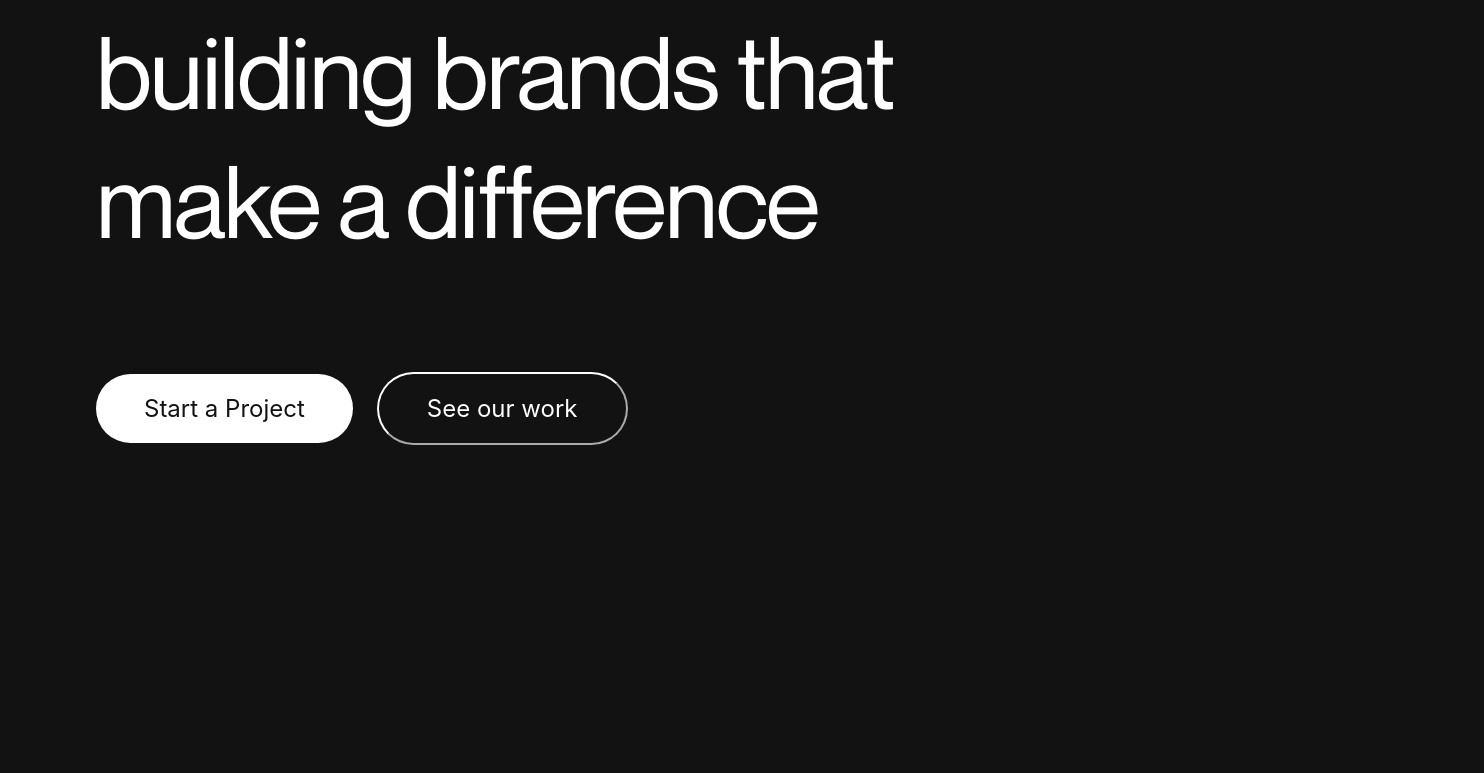
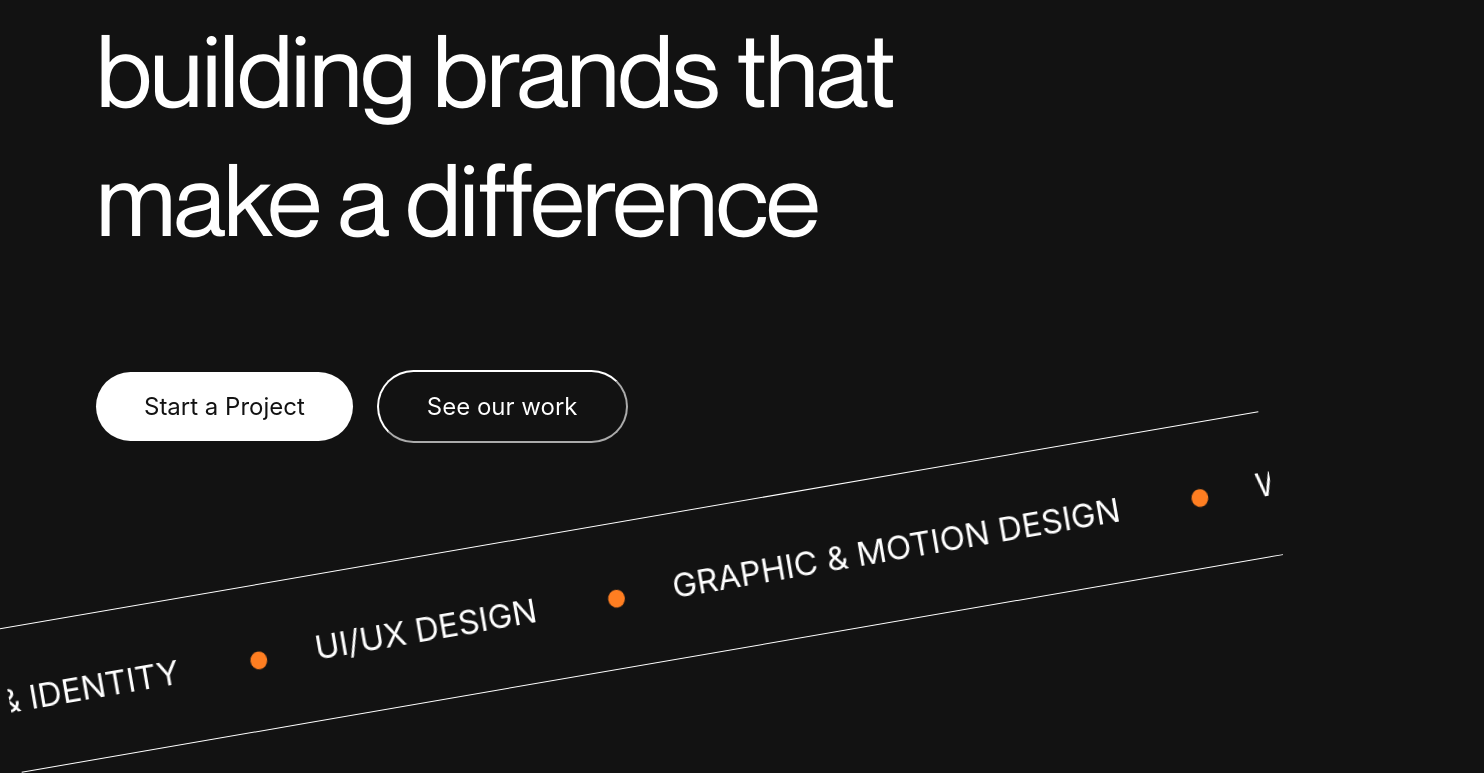
Before and after one commit to enochmakafui/Elleven, a React (Vite) app: page / in a window 1280 px wide. Shown: the part 293-1066 px from the top of the page, 1484 px wide, since content can reach past the window. Before the commit the page ends 800 px from the top, so only its background shows below. Built offline with nearby package versions, Linux system fonts and the light colour scheme; a small style sheet from the web is missing; a web font is replaced by a local one.

Commit message:
complete hero conveyor belt

```diff
--- a/src/Pages/HomePage.jsx
+++ b/src/Pages/HomePage.jsx
@@ -1,4 +1,5 @@
 import LerpCirlce from "../components/LerpCircle";
+import FlowContainer from "../components/FlowContainer";
 const HomePage = () => {
   return (
     <main>
@@ -12,6 +13,7 @@ const HomePage = () => {
           <button className="see-work-btn">See our work</button>
         </div>
       </section>
+      <FlowContainer />
     </main>
   );
 };
--- a/src/components/FlowContainer.jsx
+++ b/src/components/FlowContainer.jsx
@@ -0,0 +1,67 @@
+import { motion } from "framer-motion";
+import { useState, useEffect, useRef } from "react";
+
+const SLIDES = [
+  "BRAND STRATEGY & IDENTITY",
+  "UI/UX DESIGN",
+  "GRAPHIC & MOTION DESIGN",
+  "WEB & APP DEVELOPMENT",
+  "SOCIAL MEDIA",
+];
+
+const FlowContainer = () => {
+  const [totalWidth, setTotalWidth] = useState(0);
+  const sliderRef = useRef(null);
+
+  useEffect(() => {
+    if (sliderRef.current) {
+      const sliderWidth = sliderRef.current.scrollWidth / 2; // Half because we are duplicating the slides
+      setTotalWidth(sliderWidth);
+    }
+  }, []);
+
+  return (
+    <div
+      className="flow-container"
+      style={{ overflow: "hidden", whiteSpace: "nowrap", display: "flex" }}
+    >
+      <motion.div
+        className="slider"
+        ref={sliderRef}
+        initial={{ x: 0 }}
+        animate={{ x: -totalWidth }}
+        transition={{
+          repeat: Infinity,
+          duration: 35,
+          ease: "linear",
+        }}
+      >
+        {SLIDES.concat(SLIDES).map((slide, index) => (
+          <div key={index} className="slide">
+            <span>
+              <svg
+                xmlns="http://www.w3.org/2000/svg"
+                width="18"
+                height="19"
+                viewBox="0 0 18 19"
+                fill="none"
+              >
+                <ellipse
+                  cx="8.81461"
+                  cy="9.55157"
+                  rx="8.35732"
+                  ry="8.87965"
+                  transform="rotate(3.15994 8.81461 9.55157)"
+                  fill="#FF7E21"
+                />
+              </svg>
+            </span>
+            {slide}
+          </div>
+        ))}
+      </motion.div>
+    </div>
+  );
+};
+
+export default FlowContainer;
--- a/src/index.css
+++ b/src/index.css
@@ -20,7 +20,10 @@ nav {
   justify-content: space-between;
   align-items: center;
   gap: 22.125rem;
-  margin: 0.5rem 6rem;
+  margin: 2rem 6rem 1rem 6rem;
+  border: 1px solid #fff;
+  border-radius: 128px;
+  padding: 0.2rem 2rem;
   /* max-width: 1200px; */
   /* background-color: red; */
 }
@@ -28,7 +31,7 @@ nav {
 nav ul {
   display: flex;
   align-items: center;
-  padding: 1.3rem;
+  /* padding: 1.3rem; */
   gap: 64px;
   font-family:
     SF Pro Display,
@@ -77,11 +80,12 @@ nav ul a:hover {
   position: absolute;
   top: 100%;
   left: 0;
-  padding: 1rem 0.8rem;
+  padding: 1.3rem;
   margin-top: 1rem;
   display: flex;
   flex-direction: column;
-  gap: 2rem;
+  align-items: unset;
+  gap: 18px;
   border-radius: 16px;
   border: 1px solid #fff;
   background-color: rgba(18, 18, 18, 0.2);
@@ -91,6 +95,7 @@ nav ul a:hover {
 .drop-item li {
   padding: 0.5rem 1rem;
   border-radius: 10px;
+  text-align: left;
   /* transition: transform 0.3s ease-out; */
 }
 /* .drop-item li:hover {
@@ -155,3 +160,42 @@ nav ul a:hover {
   position: absolute;
   pointer-events: none;
 }
+
+.flow-container {
+  overflow: hidden;
+  width: 100%;
+  /* margin-left: -50px; */
+  /* margin-right: -50px; */
+  display: inline-block;
+  /* justify-conte/nt: center; */
+  /* align-items: center; */
+  margin-top: 60px;
+  padding: 2rem 0 2rem 0;
+  transform: rotate(-9.79deg);
+  /* background-color: red; */
+  border-top: 1.045px solid #fff;
+
+  border-bottom: 1.045px solid #fff;
+}
+
+.slider {
+  /* background-color: red; */
+  display: flex;
+  flex-direction: row;
+  gap: 2rem;
+}
+.slide {
+  padding: 20px;
+
+  /* background-color: red; */
+  box-sizing: border-box;
+  text-align: center;
+  font-size: 33px;
+  display: flex;
+  gap: 3rem;
+  /* width: 600px; */
+  font-family:
+    SF Pro Display,
+    sans-serif;
+  white-space: nowrap;
+}
```
